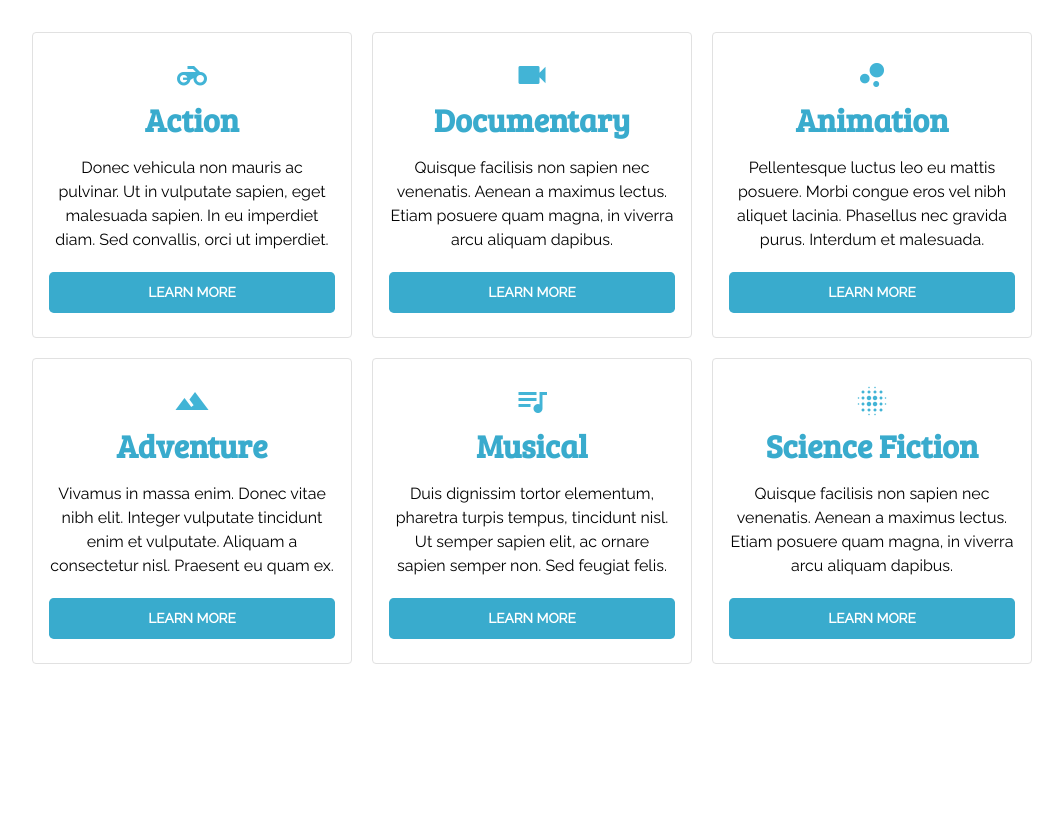
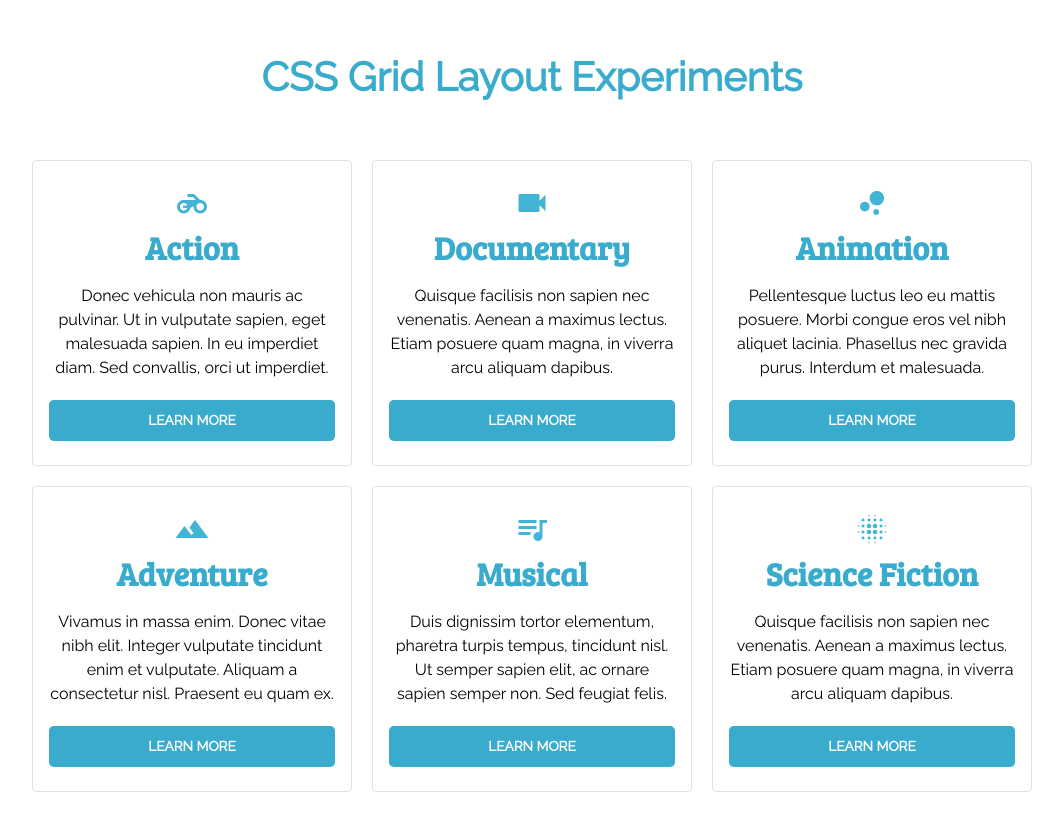
Before and after one commit to jordanmor/css-grid-layout, a plain HTML site: page index.html in a window 1280 px wide. Shown: the whole page, without its empty margins (108-1171 px from the left). Before the commit the page ends 800 px from the top, so only its background shows below. Drawn offline with Linux system fonts and the light colour scheme.

Commit message:
Add header, h1 and corresponding styles

```diff
--- a/css/style.css
+++ b/css/style.css
@@ -19,6 +19,18 @@ a {
 }
 p {
   margin-bottom: 1.25em;
+}
+header {
+	height: 8em;
+	font-weight: bold;
+	display: flex;
+	align-items: center;
+	justify-content: center;
+}
+header h1 {
+	font-size: 2.5em;
+	color: #39abcd;
+	margin-bottom: 0;
 }
 .main-content {
   margin: 2em auto;
--- a/index.html
+++ b/index.html
@@ -11,6 +11,9 @@
 		<link rel="stylesheet" href="css/grid.css">
 	</head>
 	<body>
+		<header>
+			<h1>CSS Grid Layout Experiments</h1>
+		</header>
 		<div class="main-content">
 			<div class="card">
         <i class="material-icons">motorcycle</i>
```
